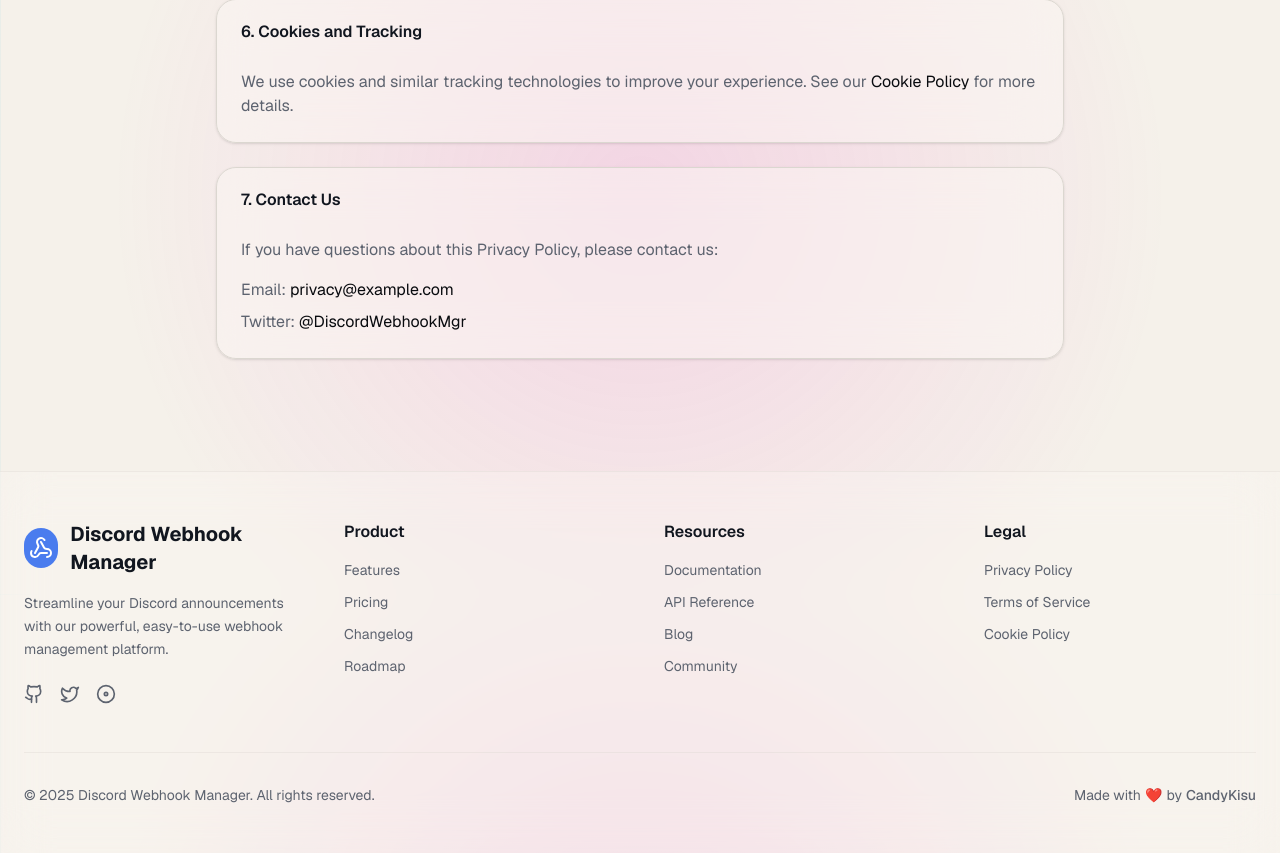
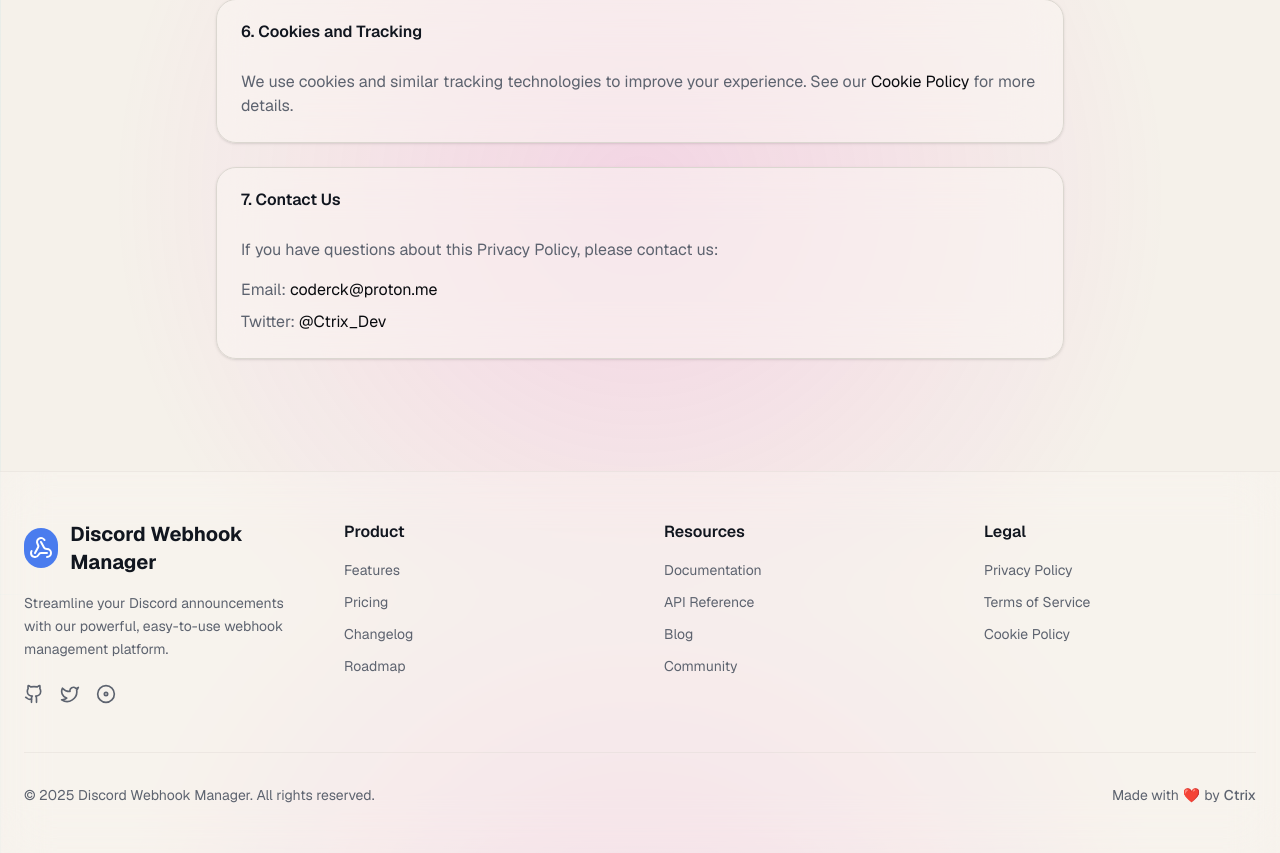
Before and after one commit to ctrixcode/discord-webhook-manager, a Next.js app in the folder apps/web/: page /privacy in a window 1280 px wide. Shown: the part 1806-2659 px from the top of the page. Built offline with nearby package versions, Linux system fonts and the light colour scheme.

Commit message:
feat: constants for info

```diff
--- a/apps/web/src/app/cookies/page.tsx
+++ b/apps/web/src/app/cookies/page.tsx
@@ -1,6 +1,7 @@
 import { Navigation } from '@/components/navigation';
 import { Footer } from '@/components/footer';
 import { Card, CardContent, CardHeader, CardTitle } from '@/components/ui/card';
+import { CONTACT, SOCIAL_LINKS, DEVELOPER } from '@/lib/constants';
 
 export default function CookiePolicyPage() {
   return (
@@ -219,19 +220,19 @@
                 <li>
                   Email:{' '}
                   <a
-                    href="mailto:privacy@example.com"
+                    href={`mailto:${CONTACT.PRIVACY_EMAIL}`}
                     className="text-primary hover:underline"
                   >
-                    privacy@example.com
+                    {CONTACT.PRIVACY_EMAIL}
                   </a>
                 </li>
                 <li>
                   Twitter:{' '}
                   <a
-                    href="https://twitter.com"
+                    href={SOCIAL_LINKS.TWITTER}
                     className="text-primary hover:underline"
                   >
-                    @DiscordWebhookMgr
+                    {DEVELOPER.TWITTER_HANDLE}
                   </a>
                 </li>
               </ul>
--- a/apps/web/src/app/privacy/page.tsx
+++ b/apps/web/src/app/privacy/page.tsx
@@ -1,6 +1,7 @@
 import { Navigation } from '@/components/navigation';
 import { Footer } from '@/components/footer';
 import { Card, CardContent, CardHeader, CardTitle } from '@/components/ui/card';
+import { CONTACT, SOCIAL_LINKS, DEVELOPER } from '@/lib/constants';
 
 export default function PrivacyPolicyPage() {
   return (
@@ -139,19 +140,19 @@
                 <li>
                   Email:{' '}
                   <a
-                    href="mailto:privacy@example.com"
+                    href={`mailto:${CONTACT.PRIVACY_EMAIL}`}
                     className="text-primary hover:underline"
                   >
-                    privacy@example.com
+                    {CONTACT.PRIVACY_EMAIL}
                   </a>
                 </li>
                 <li>
                   Twitter:{' '}
                   <a
-                    href="https://twitter.com"
+                    href={SOCIAL_LINKS.TWITTER}
                     className="text-primary hover:underline"
                   >
-                    @DiscordWebhookMgr
+                    {DEVELOPER.TWITTER_HANDLE}
                   </a>
                 </li>
               </ul>
--- a/apps/web/src/app/terms/page.tsx
+++ b/apps/web/src/app/terms/page.tsx
@@ -1,6 +1,7 @@
 import { Navigation } from '@/components/navigation';
 import { Footer } from '@/components/footer';
 import { Card, CardContent, CardHeader, CardTitle } from '@/components/ui/card';
+import { CONTACT, SOCIAL_LINKS, DEVELOPER } from '@/lib/constants';
 
 export default function TermsOfServicePage() {
   return (
@@ -193,19 +194,19 @@
                 <li>
                   Email:{' '}
                   <a
-                    href="mailto:legal@example.com"
+                    href={`mailto:${CONTACT.LEGAL_EMAIL}`}
                     className="text-primary hover:underline"
                   >
-                    legal@example.com
+                    {CONTACT.LEGAL_EMAIL}
                   </a>
                 </li>
                 <li>
                   Twitter:{' '}
                   <a
-                    href="https://twitter.com"
+                    href={SOCIAL_LINKS.TWITTER}
                     className="text-primary hover:underline"
                   >
-                    @DiscordWebhookMgr
+                    {DEVELOPER.TWITTER_HANDLE}
                   </a>
                 </li>
               </ul>
--- a/apps/web/src/components/footer.tsx
+++ b/apps/web/src/components/footer.tsx
@@ -1,5 +1,6 @@
 import Link from 'next/link';
 import { Webhook, Github, Twitter, Disc } from 'lucide-react';
+import { SOCIAL_LINKS, DEVELOPER } from '@/lib/constants';
 
 export function Footer() {
   return (
@@ -22,21 +23,21 @@
             </p>
             <div className="flex items-center gap-4 pt-2">
               <Link
-                href="https://github.com"
+                href={SOCIAL_LINKS.GITHUB}
                 target="_blank"
                 className="text-muted-foreground hover:text-foreground transition-colors"
               >
                 <Github className="size-5" />
               </Link>
               <Link
-                href="https://twitter.com"
+                href={SOCIAL_LINKS.TWITTER}
                 target="_blank"
                 className="text-muted-foreground hover:text-foreground transition-colors"
               >
                 <Twitter className="size-5" />
               </Link>
               <Link
-                href="https://discord.com"
+                href={SOCIAL_LINKS.DISCORD}
                 target="_blank"
                 className="text-muted-foreground hover:text-foreground transition-colors"
               >
@@ -163,10 +164,10 @@
           <p className="text-sm text-muted-foreground flex items-center gap-1">
             Made with <span className="text-red-500">❤️</span> by{' '}
             <Link
-              href="https://github.com/ctrixcode"
+              href={SOCIAL_LINKS.GITHUB}
               className="hover:text-foreground transition-colors font-medium"
             >
-              CandyKisu
+              {DEVELOPER.NAME}
             </Link>
           </p>
         </div>
--- /dev/null
+++ b/apps/web/src/lib/constants.ts
@@ -0,0 +1,28 @@
+// Contact Information
+export const CONTACT = {
+  EMAIL: 'coderck@proton.me',
+  SUPPORT_EMAIL: 'coderck@proton.me',
+  LEGAL_EMAIL: 'coderck@proton.me',
+  PRIVACY_EMAIL: 'coderck@proton.me',
+} as const;
+
+// Social Media Links
+export const SOCIAL_LINKS = {
+  GITHUB: 'https://github.com/ctrixcode',
+  TWITTER: 'https://x.com/Ctrix_Dev',
+  DISCORD: 'https://discord.gg/your-server',
+} as const;
+
+// Developer Information
+export const DEVELOPER = {
+  NAME: 'Ctrix',
+  GITHUB_USERNAME: 'ctrixcode',
+  TWITTER_HANDLE: '@Ctrix_Dev',
+} as const;
+
+// Application Information
+export const APP_INFO = {
+  NAME: 'Discord Webhook Manager',
+  DESCRIPTION: 'Streamline your Discord announcements',
+  URL: 'https://webhook.ctrix.pro',
+} as const;
```
